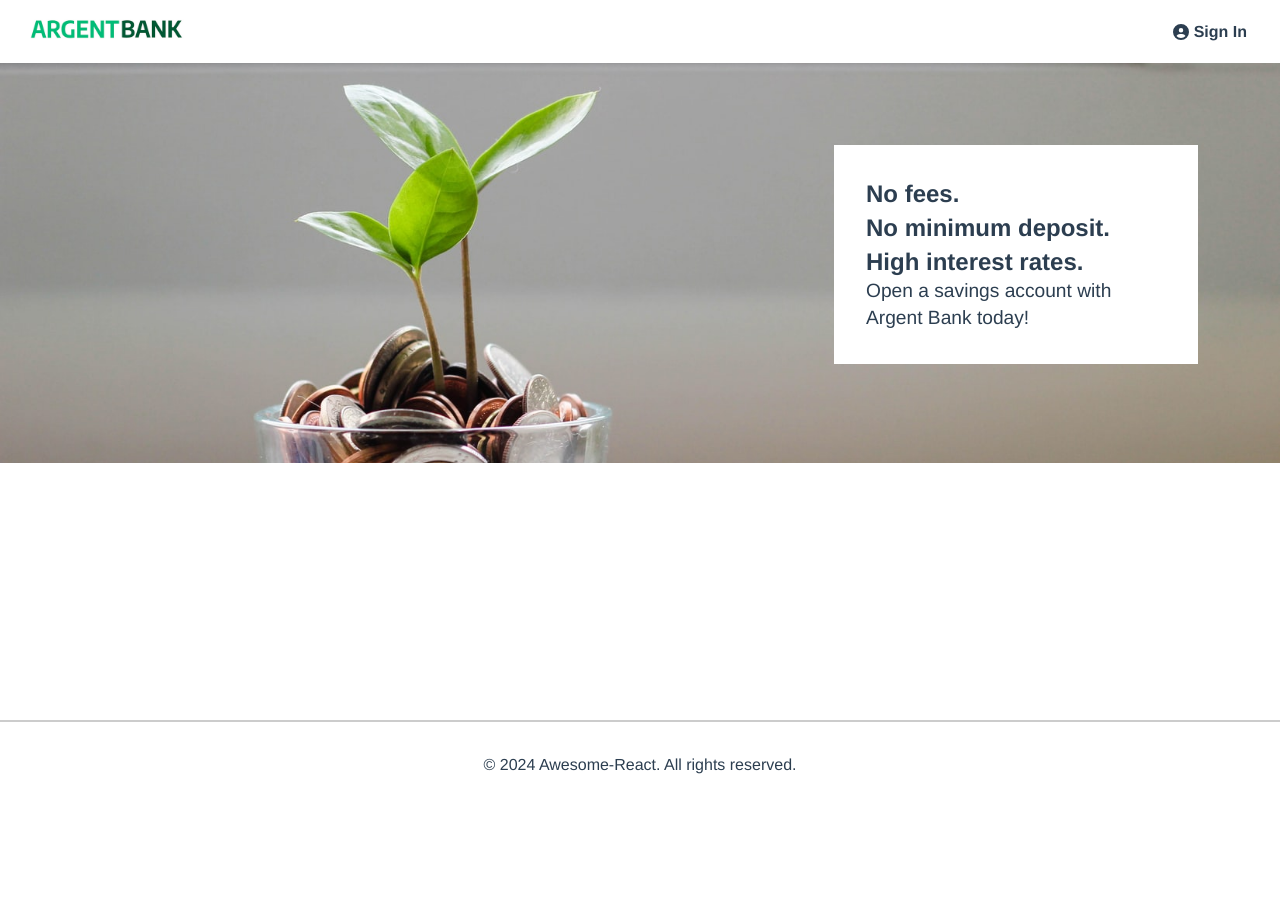
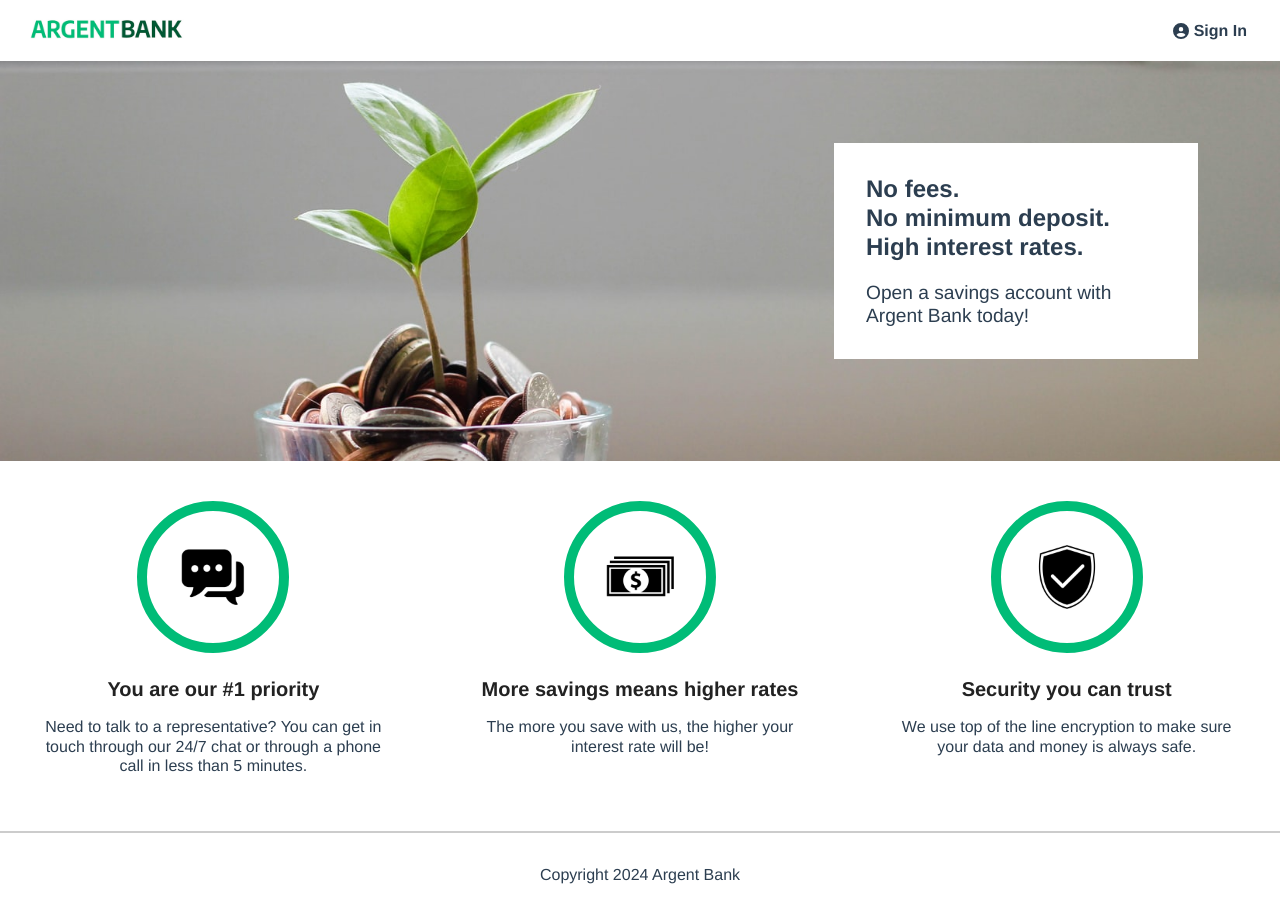
Before and after one commit to ssidikov/Argent-Bank, a React (Create React App) app in the folder frontend/: page /#/ in a window 1280 px wide. Before the commit the page ends 800 px from the top, so only its background shows below. Built offline with nearby package versions, Linux system fonts and the light colour scheme.

Commit message:
Home page developed

```diff
--- a/frontend/src/components/ErrorMessage/ErrorMessage.sass
+++ b/frontend/src/components/ErrorMessage/ErrorMessage.sass
@@ -17,19 +17,18 @@
     color: red
     font-size: clamp(4rem, 10vw, 14rem)
     // font-weight: 700
-    text-shadow: 1px 1px 4px rgba(0, 0, 0, 0.5)
     // @include tablet-version
     //   margin-top: 113px
+  &__number, &__text, &__link
+    text-shadow: $text-shadow
   &__text
     color: $primary-color
     font-size: clamp(0.7rem, 2vw, 2rem)
     margin: 0 auto
-    text-shadow: 1px 1px 4px rgba(0, 0, 0, 0.5)
     color: $black
     font-size: clamp(0.7rem, 1vw + 0.5rem, 1.25rem)
     text-decoration: none
     font-weight: bold
-    text-shadow: 1px 1px 4px rgba(0, 0, 0, 0.5)
     &:hover
       color: red
   &__link
@@ -37,6 +36,5 @@
     font-size: clamp(0.7rem, 1vw + 0.5rem, 1.25rem)
     text-decoration: none
     font-weight: bold
-    text-shadow: 1px 1px 4px rgba(0, 0, 0, 0.5)
     &:hover
       color: $primary-color
--- a/frontend/src/components/Features/Features.sass
+++ b/frontend/src/components/Features/Features.sass
@@ -0,0 +1,25 @@
+@use '../../styles/mixins.sass' as *
+
+.features
+  display: flex
+  flex-direction: column
+  @include tablet-version
+    flex-direction: row
+
+  &__item
+    flex: 1
+    padding: 2.5rem
+
+    &-icon
+      width: 100px
+      border: 10px solid #00bc77
+      border-radius: 50%
+      padding: 1rem
+    &-title
+      color: #222
+      font-size: 1.25rem
+      font-weight: bold
+      // margin-bottom: 0.5rem
+      margin: 20px 0 8px
+    &-subtitle
+      margin: 16px 0
--- a/frontend/src/components/Features/index.jsx
+++ b/frontend/src/components/Features/index.jsx
@@ -0,0 +1,36 @@
+import './Features.sass'
+import IconChat from '../../assets/icon-chat.png'
+import IconMoney from '../../assets/icon-money.png'
+import IconSecurity from '../../assets/icon-security.png'
+
+function Features() {
+  return (
+    <section className='features'>
+      <h2 class='sr-only'>Features</h2>
+      <div className='features__item'>
+        <img src={IconChat} alt='Chat Icon' className='features__item-icon' />
+        <h3 className='features__item-title'>You are our #1 priority</h3>
+        <p className='features__item-subtitle'>
+          Need to talk to a representative? You can get in touch through our 24/7 chat or through a
+          phone call in less than 5 minutes.
+        </p>
+      </div>
+      <div className='features__item'>
+        <img src={IconMoney} alt='Money Icon' className='features__item-icon' />
+        <h3 className='features__item-title'>More savings means higher rates</h3>
+        <p className='features__item-subtitle'>
+          The more you save with us, the higher your interest rate will be!
+        </p>
+      </div>
+      <div className='features__item'>
+        <img src={IconSecurity} alt='Security Icon' className='features__item-icon' />
+        <h3 className='features__item-title'>Security you can trust</h3>
+        <p className='features__item-subtitle'>
+          We use top of the line encryption to make sure your data and money is always safe.
+        </p>
+      </div>
+    </section>
+  )
+}
+
+export default Features
--- a/frontend/src/components/Footer/index.jsx
+++ b/frontend/src/components/Footer/index.jsx
@@ -5,7 +5,7 @@ function Footer() {
 
   return (
     <footer className='footer'>
-      <p className='footer-text'>&copy; {currentYear} Awesome-React. All rights reserved.</p>
+      <p className='footer-text'>Copyright {currentYear} Argent Bank</p>
     </footer>
   )
 }
--- a/frontend/src/components/Hero/Hero.sass
+++ b/frontend/src/components/Hero/Hero.sass
@@ -33,6 +33,7 @@
     @include tablet-version
       font-size: 1.5rem
   &__text
+    margin-top: 19px
     margin-bottom: 0
     font-size: 0.9rem
     @include tablet-version
--- a/frontend/src/pages/Home/index.jsx
+++ b/frontend/src/pages/Home/index.jsx
@@ -1,10 +1,12 @@
 import './Home.sass'
 import Hero from '../../components/Hero'
+import Features from '../../components/Features'
 
 function Home() {
   return (
     <main className='home'>
       <Hero />
+      <Features />
     </main>
   )
 }
--- a/frontend/src/styles/index.sass
+++ b/frontend/src/styles/index.sass
@@ -1,9 +1,9 @@
 @use './variables' as *
 @use './mixins' as *
-@import normalize.css
+// @import normalize.css
 
 *
-  box-sizing: border-box
+  // box-sizing: border-box
   margin: 0
   padding: 0
 
@@ -18,10 +18,11 @@ main
   flex-direction: column
 
 body
-  line-height: 1.4
+  line-height: 1.2
   font-family: $font-family
   color: $text-color
   -webkit-font-smoothing: antialiased
+  text-align: center
 
   // parameter for css debugging
   // border: 2px solid red
@@ -29,6 +30,7 @@ body
   header, footer
     padding-left: 20px
     padding-right: 20px
+    box-sizing: border-box
 
   h1, h2, h3, h4, h5, h6
     font-family: $font-family
@@ -40,21 +42,21 @@ body
 
   header, main
     margin: 0 auto
-    max-width: 1440px
+    // max-width: 1440px
     width: 100%
 
 .sr-only
-  border: 0 !important
-  clip: rect(1px, 1px, 1px, 1px) !important
-  -webkit-clip-path: inset(50%) !important
-  clip-path: inset(50%) !important
-  height: 1px !important
-  margin: -1px !important
-  overflow: hidden !important
-  padding: 0 !important
-  position: absolute !important
-  width: 1px !important
-  white-space: nowrap !important
+  border: 0
+  clip: rect(1px, 1px, 1px, 1px)
+  -webkit-clip-path: inset(50%)
+  clip-path: inset(50%)
+  height: 1px
+  margin: -1px
+  overflow: hidden
+  padding: 0
+  position: absolute
+  width: 1px
+  white-space: nowrap
 
 // footer
 //   padding-left: 0
--- a/frontend/src/styles/variables.sass
+++ b/frontend/src/styles/variables.sass
@@ -9,7 +9,7 @@ $black: #000000
 $font-family: Avenir, Helvetica, Arial, sans-serif
 
 // Shadows
-$text-shadow: 0px 4px 4px rgba(0, 0, 0, 0.25)
+$text-shadow: 1px 1px 4px rgba(0, 0, 0, 0.5)
 $collapse-shadow: 0 0 10px rgba(0, 0, 0, 0.1)
 
 // Transitions
```
